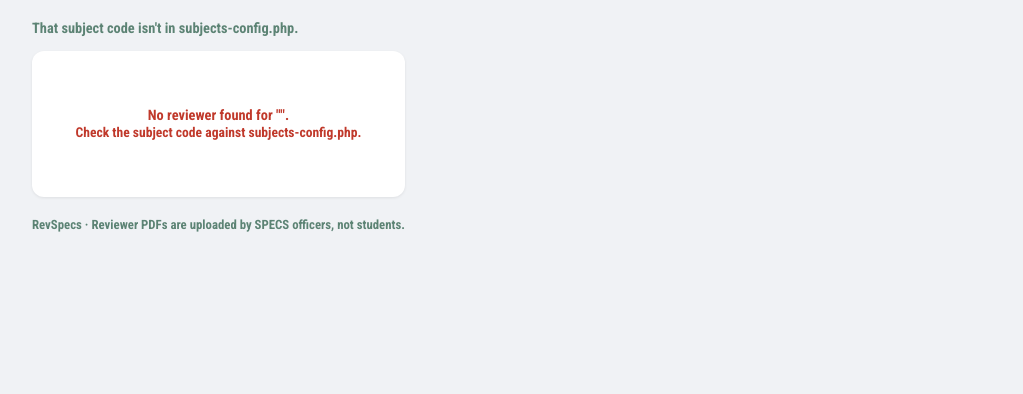
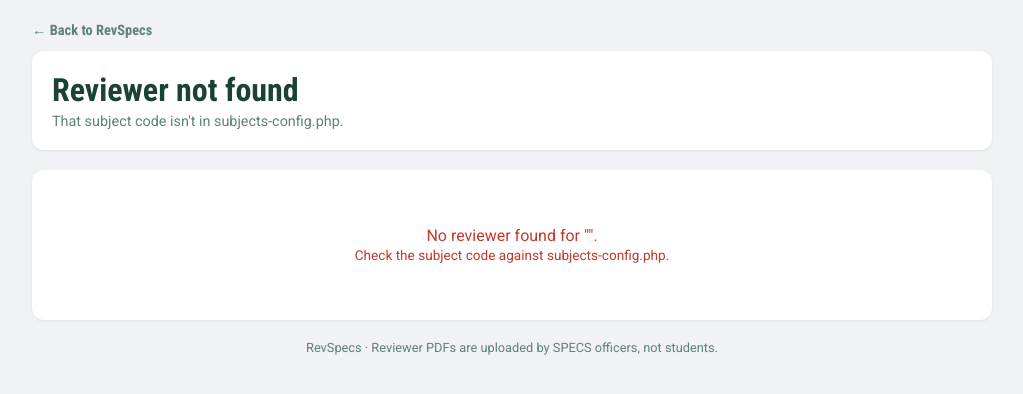
Before and after one commit to Dumakulem/REVSPECS, a PHP site: page /reviewer.php in a window 1280 px wide. Shown: the top 394 px of the page, without its empty margins (128-1151 px from the left). Run offline with PHP 8.4, Linux system fonts and the light colour scheme; data that the repository does not hold is empty; some libraries are stand-ins or nearby versions.

Commit message:
Fix HTML closing tag and back-link href

```diff
--- a/reviewer.php
+++ b/reviewer.php
@@ -466,7 +466,7 @@ $subject = $subjects[$subjectCode] ?? null;
     </div>
 
     <!-- Desktop Header -->
-    <a class="back-link" href=".\>&larr; Back to RevSpecs</a>
+    <a class="back-link" href=".\">&larr; Back to RevSpecs</a>
     <header>
         <h1><?php echo htmlspecialchars($subject['name'] ?? 'Reviewer not found'); ?></h1>
         <p class="tagline">
```
